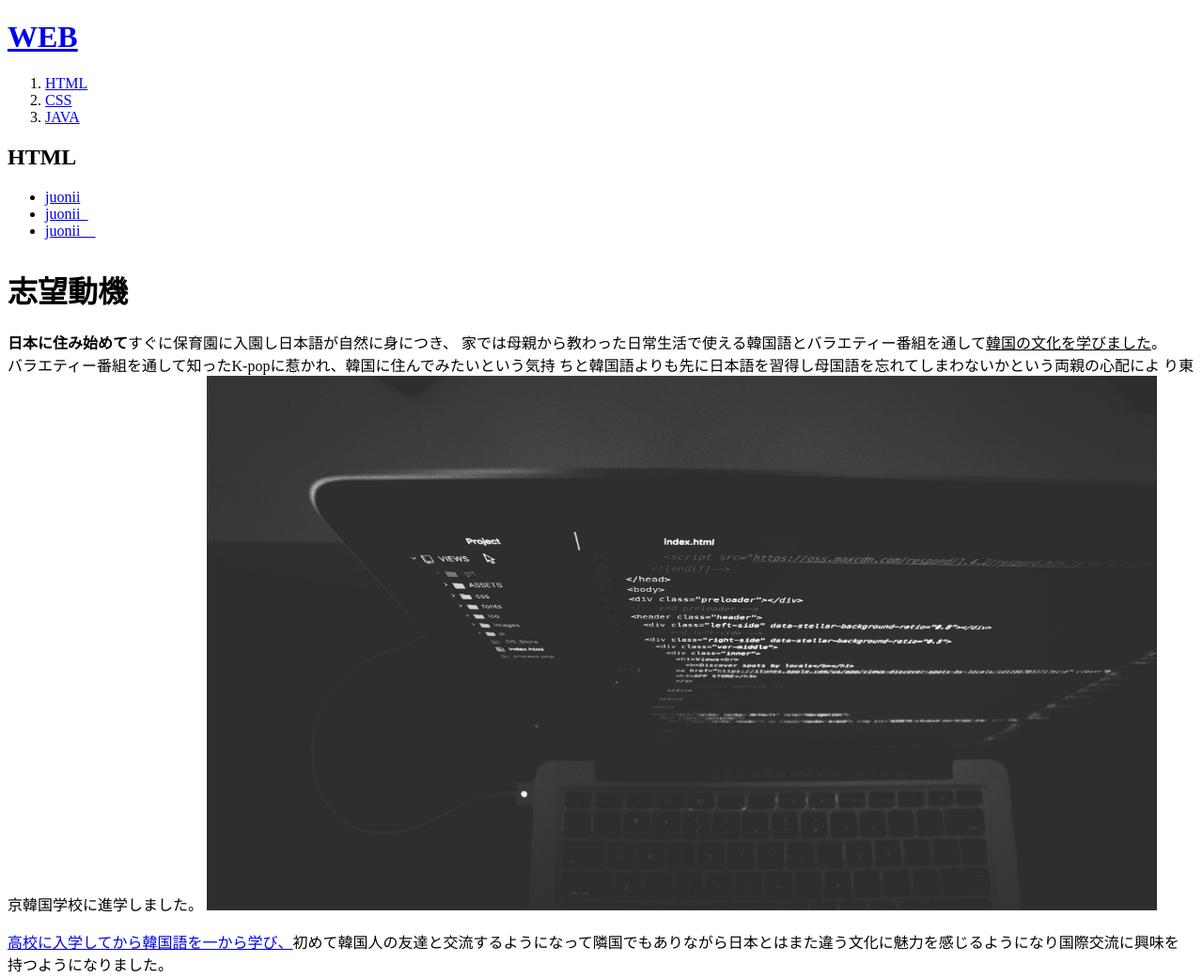
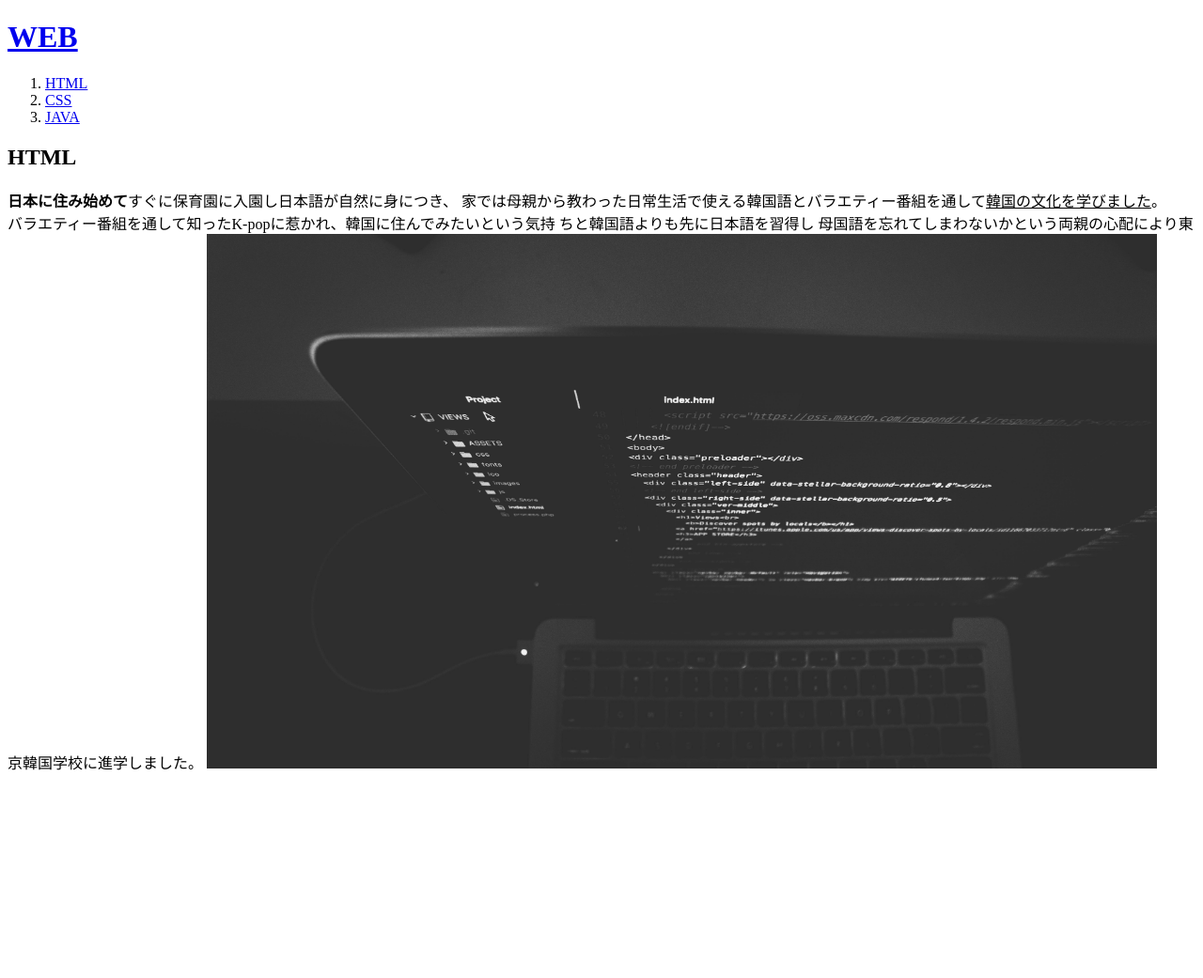
Before and after one commit to juonii/my-first-website, a plain HTML site: page 1.HTML in a window 1280 px wide. Shown: the whole page at 94% size. After the commit the page ends 839 px from the top, so only its background shows below. Drawn offline with Linux system fonts and the light colour scheme.

Commit message:
Add files via upload

```diff
--- a/1.HTML
+++ b/1.HTML
@@ -12,13 +12,10 @@
   <li><a href="3.html">JAVA</a></li>
 </ol>
 <h2>HTML</h2>
-<ul>
-  <li><a href="4.html">juonii</a></li>
-  <li><a href="5.html">juonii_</a></li>
-  <li><a href="6.html">juonii__</a></li>
-</ul>
- <h1 style=margin-top:30px;">志望動機</h1>
- <p style="margin-top:10px;"><strong>日本に住み始めて</strong>すぐに保育園に入園し日本語が自然に身につき、
- 家では母親から教わった日常生活で使える韓国語とバラエティー番組を通して<u>韓国の文化を学びました</u>。<br>バラエティー番組を通して知ったK-popに惹かれ、韓国に住んでみたいという気持 ちと韓国語よりも先に日本語を習得し母国語を忘れてしまわないかという両親の心配によ り東京韓国学校に進学しました。
-<img src="coding.jpg" width="80%">
-</p><p><a href="https://www.w3.org/TR/2011/WD-html5-20110405/"target="_blank" title="html5 specification">高校に入学してから韓国語を一から学び、</a>初めて韓国人の友達と交流するようになって隣国でもありながら日本とはまた違う文化に魅力を感じるようになり国際交流に興味を 持つようになりました。</p>
+ <p><strong>日本に住み始めて</strong>すぐに保育園に入園し日本語が自然に身につき、
+ 家では母親から教わった日常生活で使える韓国語とバラエティー番組を通して<u>韓国の文化を学びました</u>。
+ <br>バラエティー番組を通して知ったK-popに惹かれ、韓国に住んでみたいという気持 ちと韓国語よりも先に日本語を習得し
+ 母国語を忘れてしまわないかという両親の心配により東京韓国学校に進学しました。
+<img src="coding.jpg" width="80%"></p>
+</body>
+</html>
```
